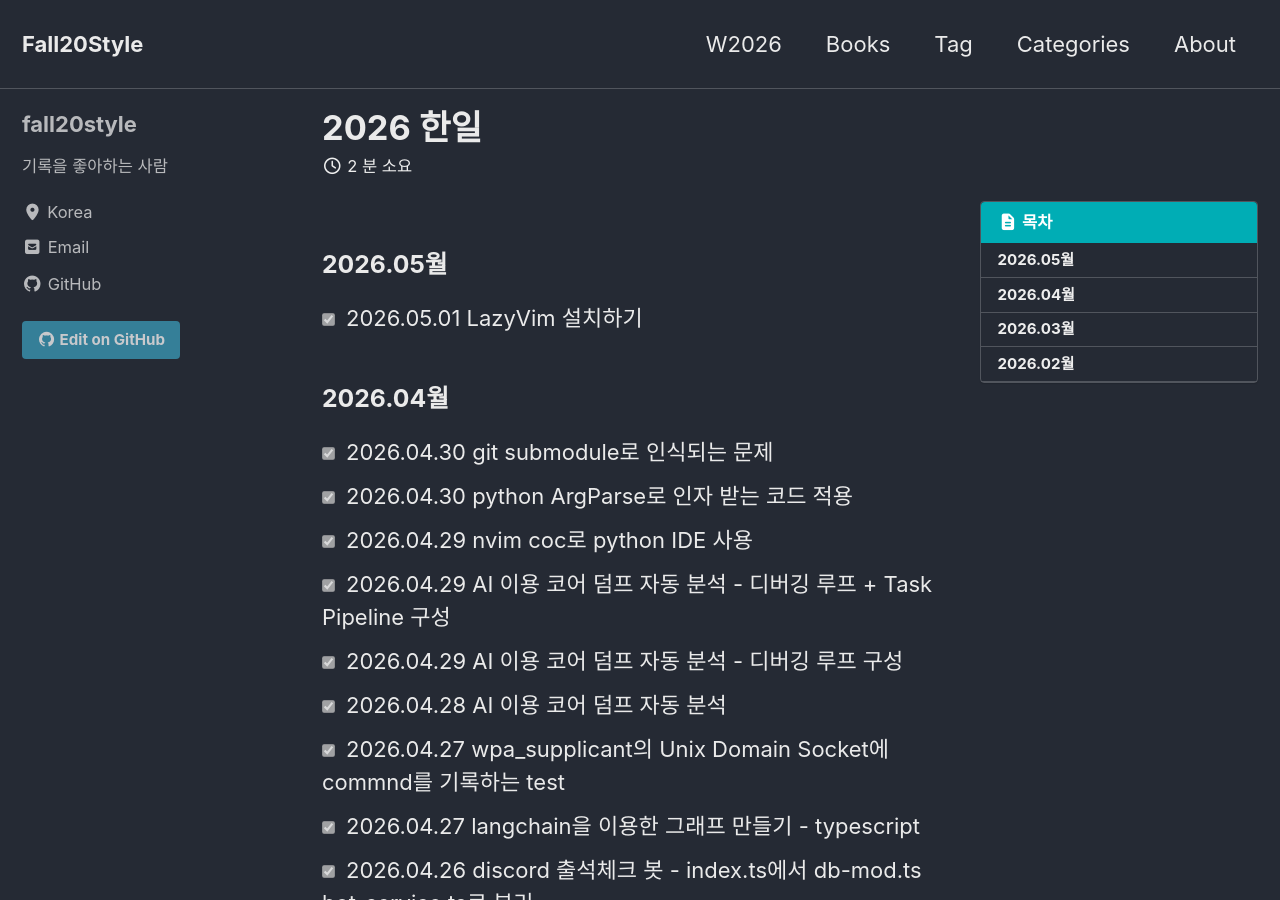
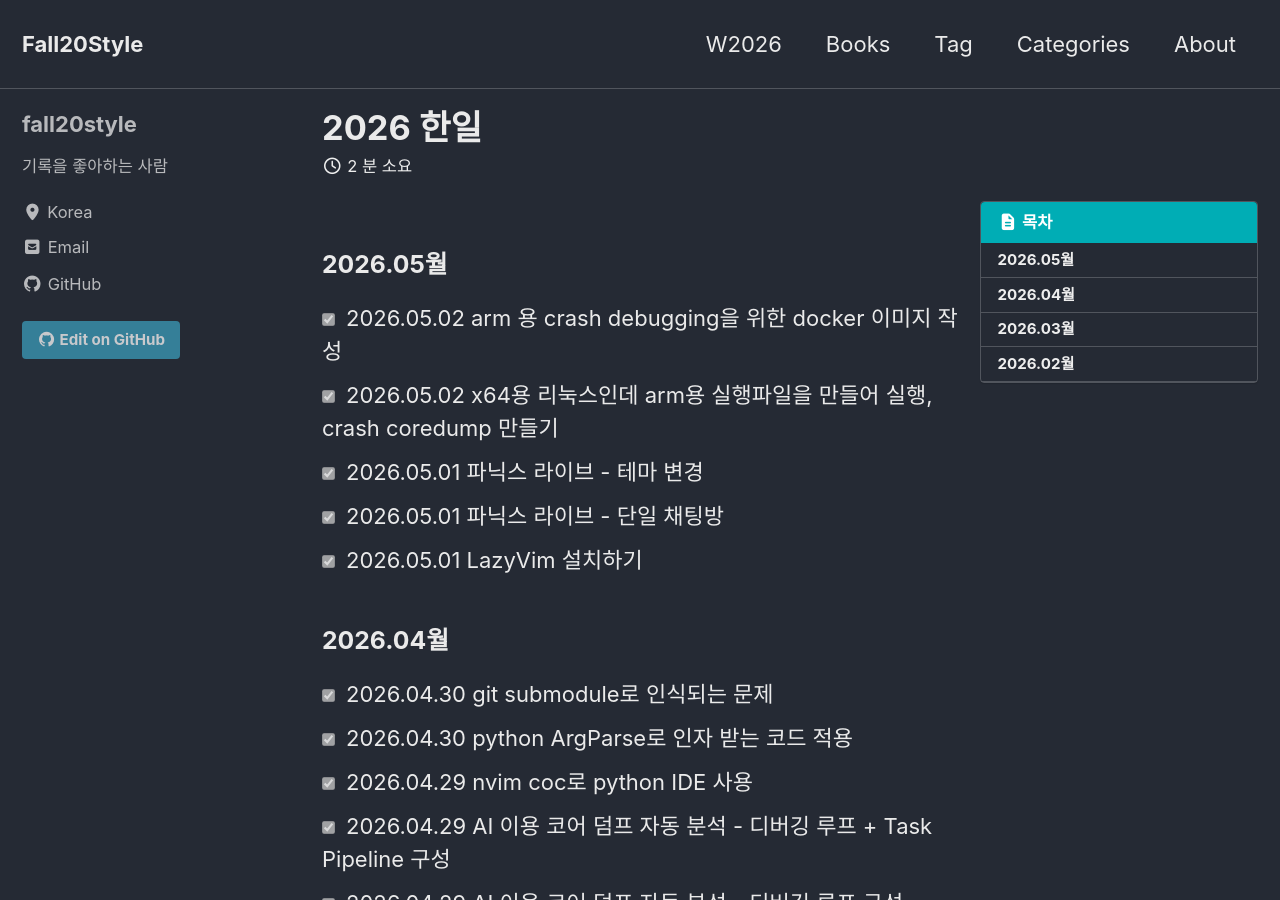
Before and after one commit to fall20style/fall20style.github.io, a Jekyll site: the page built from W2026.md, in a window 1280 px wide and 900 px high. Built offline with Jekyll 4.4.1, drawn with Linux system fonts in a browser that asks for light colours; cached includes are drawn as plain includes.

Commit message:
Update W2026.md

```diff
--- a/W2026.md
+++ b/W2026.md
@@ -12,6 +12,10 @@ description: desc가 여기에
 ---
 
 ### 2026.05월
+- [X] 2026.05.02 arm 용 crash debugging을 위한 docker 이미지 작성
+- [X] 2026.05.02 x64용 리눅스인데 arm용 실행파일을 만들어 실행, crash coredump 만들기
+- [X] 2026.05.01 파닉스 라이브 - 테마 변경
+- [X] 2026.05.01 파닉스 라이브 - 단일 채팅방
 - [X] 2026.05.01 LazyVim 설치하기
 
 ### 2026.04월
```
